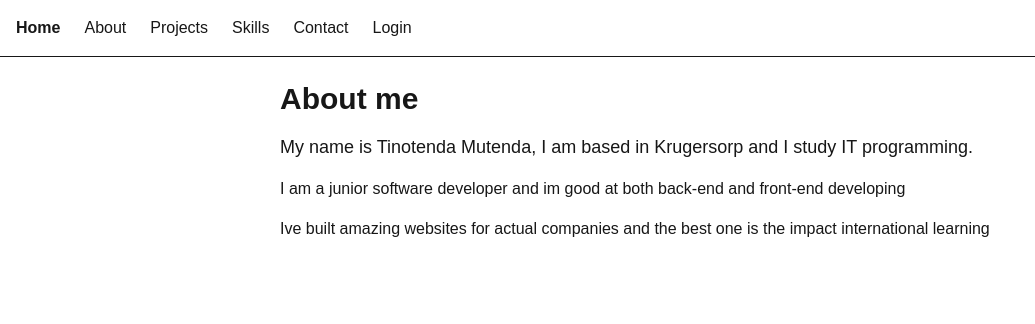
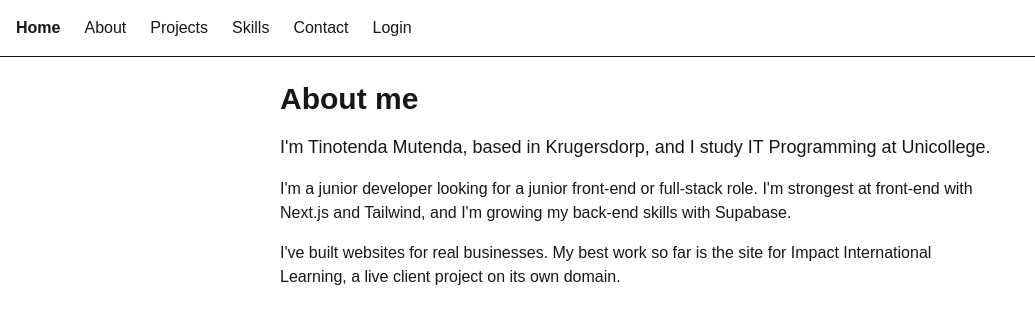
Before and after one commit to tin0-0/portfolio, a Next.js app in the folder portfolio/: page /about in a window 1280 px wide. Shown: the top 324 px of the page, without its empty margins (0-1035 px from the left). Built offline with nearby package versions, Linux system fonts and the light colour scheme.

Commit message:
Add About and Skills pages

```diff
--- a/portfolio/app/about/page.tsx
+++ b/portfolio/app/about/page.tsx
@@ -4,15 +4,20 @@ export default function AboutPage() {
     <h1 className="text-3xl font-bold">About me</h1>
 
     <p className="mt-4 text-lg">
-        My name is Tinotenda Mutenda, I am based in Krugersorp and I study IT programming.
+        I&apos;m Tinotenda Mutenda, based in Krugersdorp, and I study IT
+        Programming at Unicollege.
     </p>
 
     <p className="mt-4">
-        I am a junior software developer and im good at both back-end and front-end developing
+        I&apos;m a junior developer looking for a junior front-end or full-stack
+        role. I&apos;m strongest at front-end with Next.js and Tailwind, and I&apos;m
+        growing my back-end skills with Supabase.
     </p>
 
     <p className="mt-4">
-        Ive built amazing websites for actual companies and the best one is the impact international learning
+        I&apos;ve built websites for real businesses. My best work so far is the
+        site for Impact International Learning, a live client project on its own
+        domain.
     </p>
     </section>
 );
```
Lines whose indentation alone changed are shown as unchanged.
